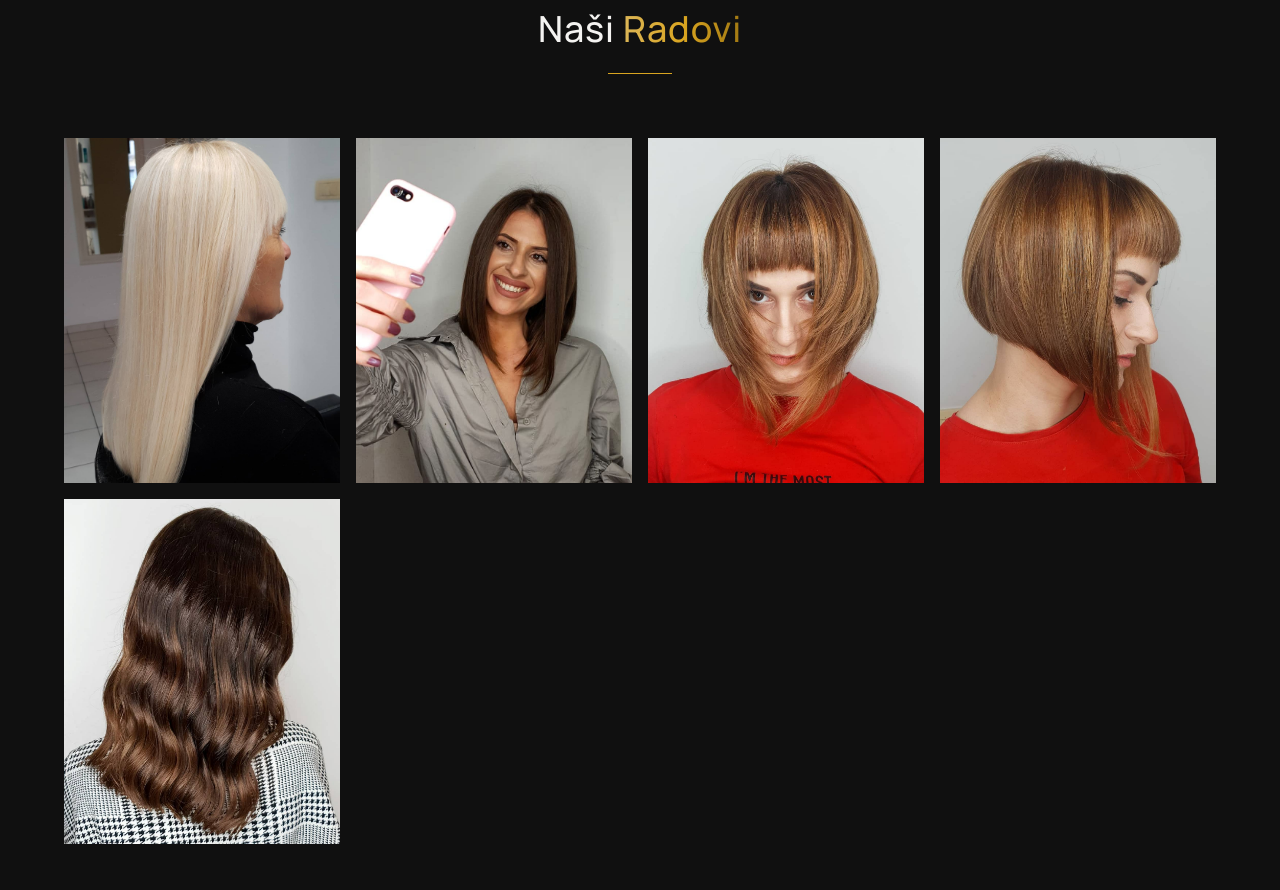
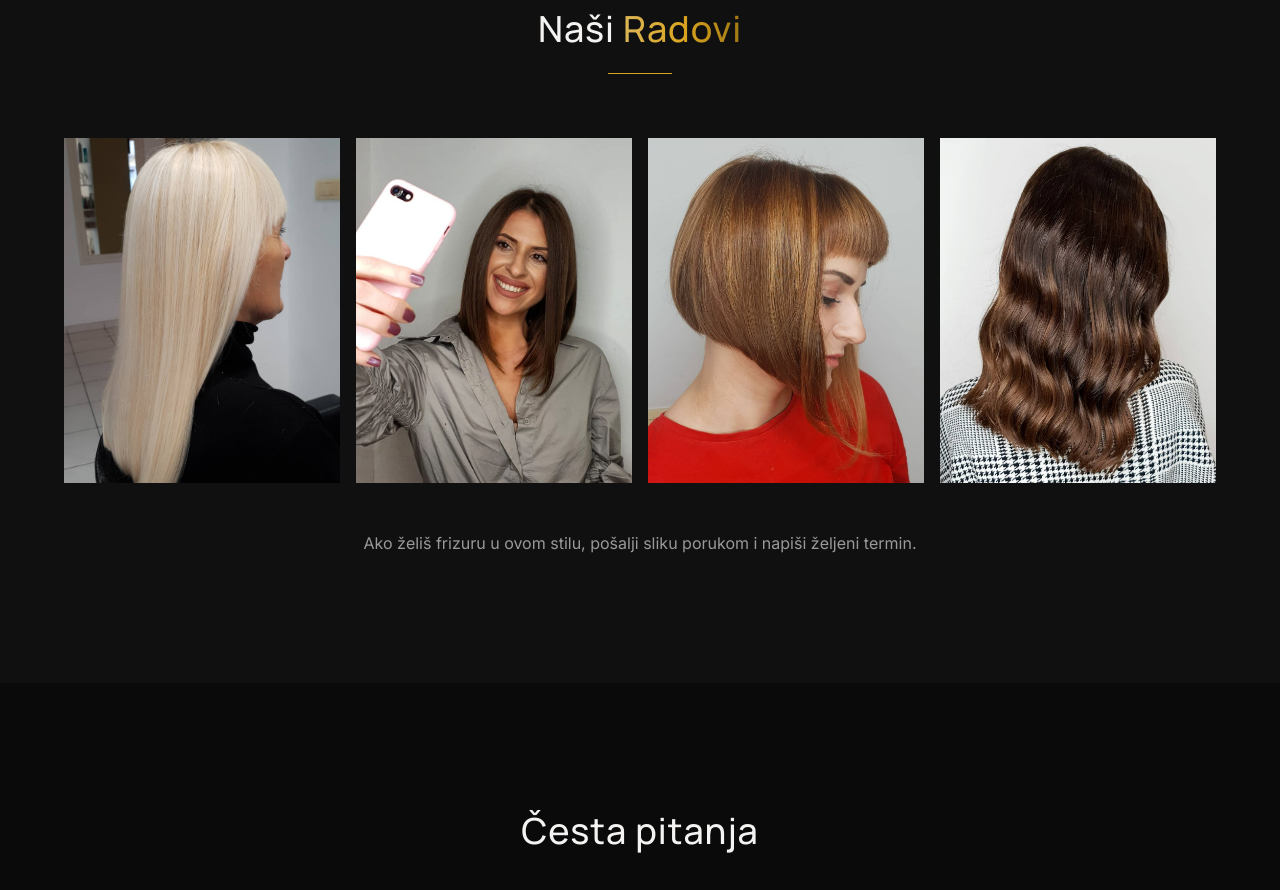
Before and after one commit to bcrnic/modni-frizer-vojkan, a React (Vite) app: page / in a window 1280 px wide. Shown: the part 4860-5750 px from the top of the page. Built offline with nearby package versions, Linux system fonts and the light colour scheme; no server answers; the HTML template or start-up script is replaced by a standard one.

Commit message:
docs: translate codebase comments to English
- Translated all Serbian developer comments to English in Admin, AdminDashboard, WalkinBooking, Gallery
- Updated .env.example secrets documentation to English
- Rewrote README.md comprehensively in English with Edge Function setup instructions

```diff
--- a/src/components/Gallery.tsx
+++ b/src/components/Gallery.tsx
@@ -12,11 +12,7 @@ const galleryImages = [
     alt: "Ravna frizura na srednju dužinu",
     caption: "Prirodan sjaj i precizno šišanje"
   },
-  {
-    src: `${import.meta.env.BASE_URL}assets/gallery-3.jpg`,
-    alt: "Kratki bob sa šiškama",
-    caption: "Moderni bob sa punim volumenom"
-  },
+
   {
     src: `${import.meta.env.BASE_URL}assets/gallery-4.jpg`,
     alt: "Bob sa pramenovima",
@@ -27,11 +23,11 @@ const galleryImages = [
     alt: "Talasasta smeđa kosa",
     caption: "Mekani talasi za prirodan, elegantan look"
   },
-  // Dodaj još slika ovako:
+  // Add more images like this:
   // {
   //   src: "/assets/gallery-6.jpg",
-  //   alt: "Opis slike",
-  //   caption: "Kratki opis"
+  //   alt: "Image description",
+  //   caption: "Short caption"
   // },
 ];
 
@@ -39,7 +35,7 @@ const Gallery = () => {
   return (
     <section id="galerija" className="section-padding bg-secondary/30">
       <div className="container mx-auto">
-        {/* Naslov sekcije */}
+        {/* Section Title */}
         <ScrollReveal className="text-center mb-16">
           <p className="text-primary uppercase tracking-[0.3em] text-sm mb-4">Galerija</p>
           <h2 className="heading-section mb-6">
@@ -48,7 +44,7 @@ const Gallery = () => {
           <div className="decorative-line mb-8" />
         </ScrollReveal>
 
-        {/* Galerija grid */}
+        {/* Gallery grid */}
         <div className="grid md:grid-cols-2 lg:grid-cols-4 gap-4">
           {galleryImages.map((image, index) => (
             <motion.div
@@ -68,7 +64,7 @@ const Gallery = () => {
                 height={750}
                 className="w-full h-full object-cover transition-transform duration-700 group-hover:scale-110"
               />
-              {/* Overlay sa tekstom */}
+              {/* Text overlay */}
               <div className="absolute inset-0 z-10 flex flex-col justify-end p-6
                               bg-gradient-to-t from-black/80 via-black/20 to-transparent
                               opacity-0 group-hover:opacity-100 transition-opacity duration-500">
@@ -79,7 +75,7 @@ const Gallery = () => {
           ))}
         </div>
 
-        {/* Poziv za više slika */}
+        {/* Call to action for more photos */}
         <ScrollReveal delay={0.3}>
           <p className="text-center text-muted-foreground mt-12">
             Ako želiš frizuru u ovom stilu, pošalji sliku porukom i napiši željeni termin.
```
Also changed, not shown: src/components/admin/WalkinBooking.tsx (+6 -6 lines), src/pages/Admin.tsx (+4 -4 lines), src/pages/AdminDashboard.tsx (+11 -11 lines), 2 other files (tests, documents, lock files or other folders).
